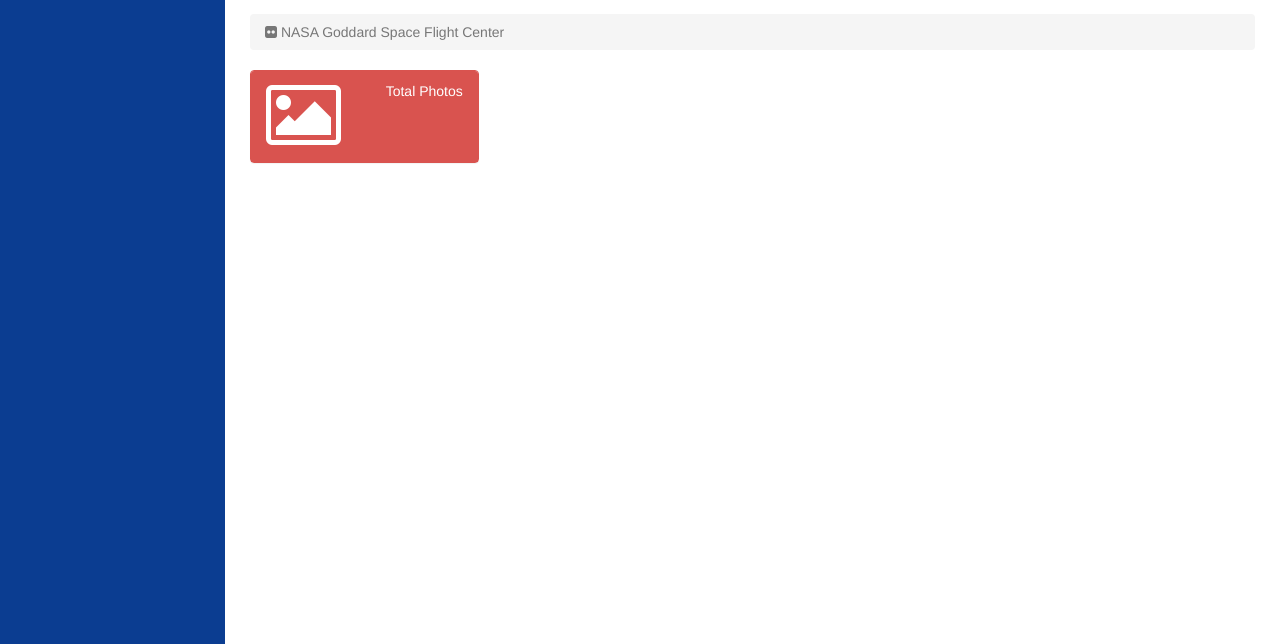
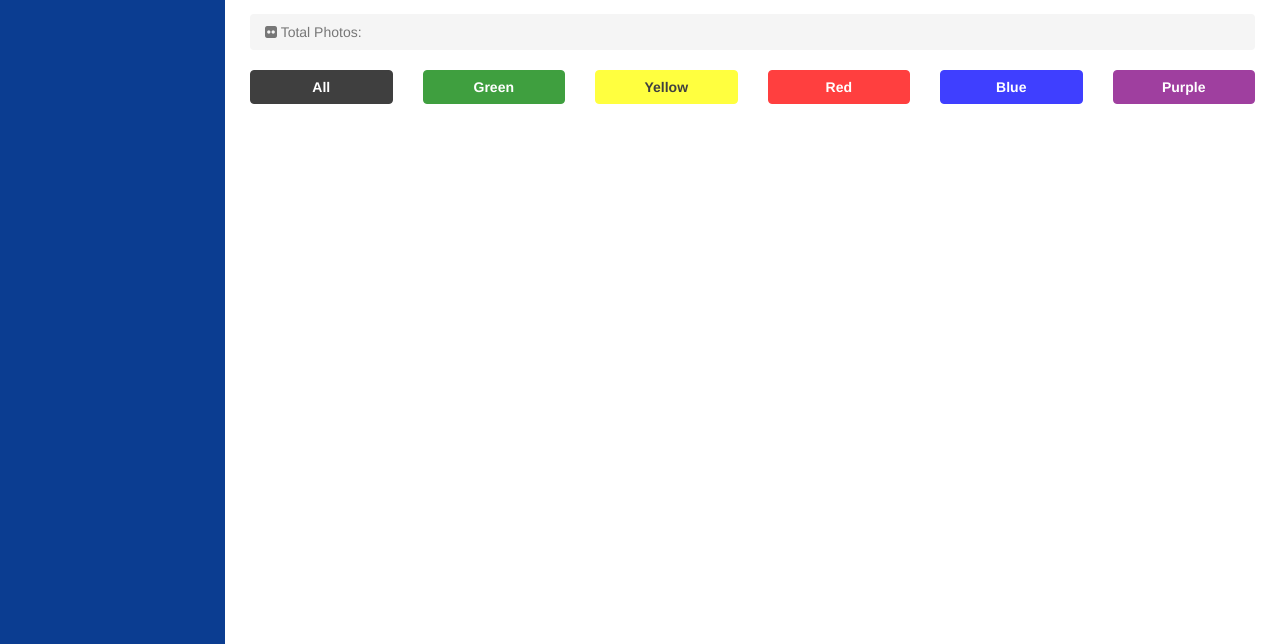
Before and after one commit to responsive309/nasaloma, a website: page app/index.html at #/main in a window 1280 px wide. Shown: the part 156-800 px from the top of the page. Drawn offline with nearby package versions, Linux system fonts and the light colour scheme; some packages are replaced by stand-ins of ours; no server answers; a script that the page names is missing.

Commit message:
completed search by all/color, improved UI

```diff
--- a/app/css/main.css
+++ b/app/css/main.css
@@ -143,3 +143,65 @@ body {
     width: 75%;
     padding-top: 8px;
 }
+
+.photo-counter {
+    font-weight: 600
+}
+
+.btn-section {
+    margin-bottom: 12px
+}
+
+.btn-red {
+    color: #fff;
+    background-color: red;
+    border-color: red;
+    opacity: 0.75;
+    font-weight: 600;
+    margin-bottom: 10px
+}
+
+.btn-green {
+    color: #fff;
+    background-color: green;
+    border-color: green;
+    opacity: 0.75;
+    font-weight: 600;
+    margin-bottom: 10px
+}
+
+.btn-blue {
+    color: #fff;
+    background-color: blue;
+    border-color: blue;
+    opacity: 0.75;
+    font-weight: 600;
+    margin-bottom: 10px
+}
+
+.btn-yellow {
+    color: #000;
+    background-color: yellow;
+    border-color: yellow;
+    opacity: 0.75;
+    font-weight: 600;
+    margin-bottom: 10px
+}
+
+.btn-purple {
+    color: #fff;
+    background-color: purple;
+    border-color: purple;
+    opacity: 0.75;
+    font-weight: 600;
+    margin-bottom: 10px
+}
+
+.btn-black {
+    color: #fff;
+    background-color: #000;
+    border-color: #000;
+    opacity: 0.75;
+    font-weight: 600;
+    margin-bottom: 10px
+}
--- a/app/js/main.js
+++ b/app/js/main.js
@@ -22,9 +22,11 @@ angular.module('nasa-central', ['ui.router', 'hSweetAlert'])
 //controllers-----------------------------------------------------------------------------------------------------------------------------------------
 
 .controller('mainCtrl', function($scope, $stateParams, $state, sweet, spaceshipService) {
+
+    $scope.allPhotos = function(){
         $scope.photos = [];
 
-    spaceshipService.getPhotosByColor(6).then(function(res) {
+        spaceshipService.getAllPhotos().then(function(res) {
             $scope.photoCount = res.data.photos.total;
 
             for(var p = 0; p < res.data.photos.photo.length; p++){
@@ -34,6 +36,25 @@ angular.module('nasa-central', ['ui.router', 'hSweetAlert'])
             console.log("$scope.photos: ", $scope.photos);
 
         })
+    }
+
+    $scope.photosByColor = function(color){
+        $scope.photos = [];
+
+        spaceshipService.getPhotosByColor(color).then(function(res) {
+            $scope.photoCount = res.data.photos.total;
+
+            for(var p = 0; p < res.data.photos.photo.length; p++){
+                $scope.photos.push(res.data.photos.photo[p]);
+            }
+
+            console.log("$scope.photos: ", $scope.photos);
+
+        })
+    }
+
+    $scope.allPhotos();
+
 })
 
 .controller('upcomingCtrl', function($scope, $stateParams, $state, $location) {
--- a/app/partials/main.html
+++ b/app/partials/main.html
@@ -8,33 +8,69 @@
             <div class="row">
                 <div class="col-lg-12">
                     <h1 class="page-header">
-                        NASA Official
+                        NASA Goddard Space Flight Center
                     </h1>
                     <ol class="breadcrumb">
                         <li class="active">
-                            <i class="fa fa-flickr"></i> NASA Goddard Space Flight Center
+                            <i class="fa fa-flickr"></i> Total Photos: <span class="photo-counter" ng-bind="photoCount"></span>
                         </li>
                     </ol>
                 </div>
             </div>
 
-            <div class="row">
-                <div class="col-lg-3 col-md-6">
-                    <div class="panel panel-red">
-                        <div class="panel-heading">
-                            <div class="row">
-                                <div class="col-xs-3">
-                                    <i class="fa fa-picture-o fa-5x"></i>
-                                </div>
-                                <div class="col-xs-9 text-right">
-                                    <div class="huge" ng-bind="photoCount"></div>
-                                    <div>Total Photos</div>
-                                </div>
-                            </div>
-                        </div>
-                    </div>
+            <div class="row btn-section">
+                <div class="col-xs-4 col-md-2">
+                    <button class="btn btn-black btn-block" ng-click="allPhotos()">
+                        All
+                    </button>
                 </div>
 
+                <div class="col-xs-4 col-md-2">
+                    <button class="btn btn-green btn-block" ng-click="photosByColor(5)">
+                        Green
+                    </button>
+                </div>
+
+                <div class="col-xs-4 col-md-2">
+                    <button class="btn btn-yellow btn-block" ng-click="photosByColor(4)">
+                        Yellow
+                    </button>
+                </div>
+
+                <div class="col-xs-4 col-md-2">
+                    <button class="btn btn-red btn-block" ng-click="photosByColor(0)">
+                        Red
+                    </button>
+                </div>
+
+                <div class="col-xs-4 col-md-2">
+                    <button class="btn btn-blue btn-block" ng-click="photosByColor(8)">
+                        Blue
+                    </button>
+                </div>
+
+                <div class="col-xs-4 col-md-2">
+                    <button class="btn btn-purple btn-block" ng-click="photosByColor(9)">
+                        Purple
+                    </button>
+                </div>
+
+                    <!--<button class="btn btn-green col-xs-4 col-md-2">
+                        Green
+                    </button>
+                    <button class="btn btn-blue col-xs-4 col-md-2">
+                        Blue
+                    </button>
+                    <button class="btn btn-yellow col-xs-4 col-md-2">
+                        Yellow
+                    </button>
+                    <button class="btn btn-purple col-xs-4 col-md-2">
+                        Purple
+                    </button>
+                    <button class="btn btn-black col-xs-4 col-md-2">
+                        Black
+                    </button>-->
+                </div>
             </div>
             <!-- /.row -->
 
```
Lines whose indentation alone changed are shown as unchanged.
